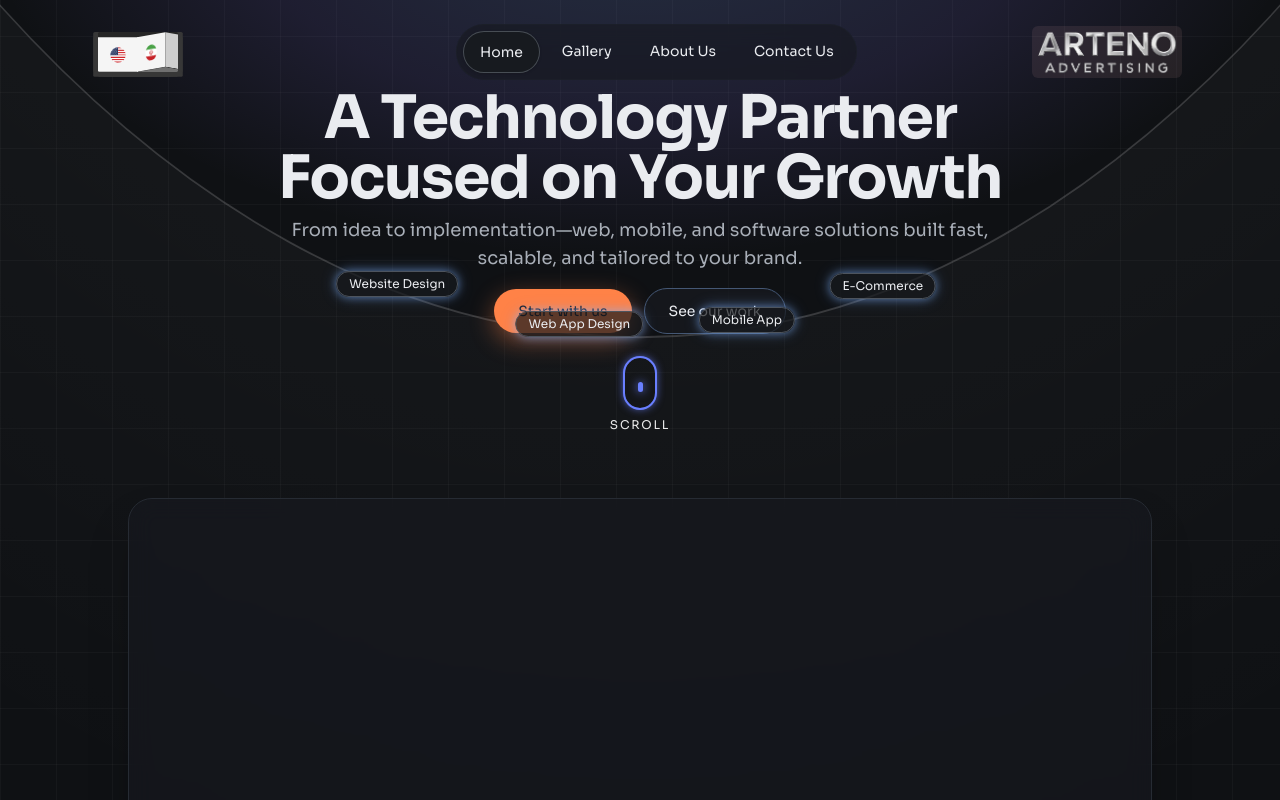
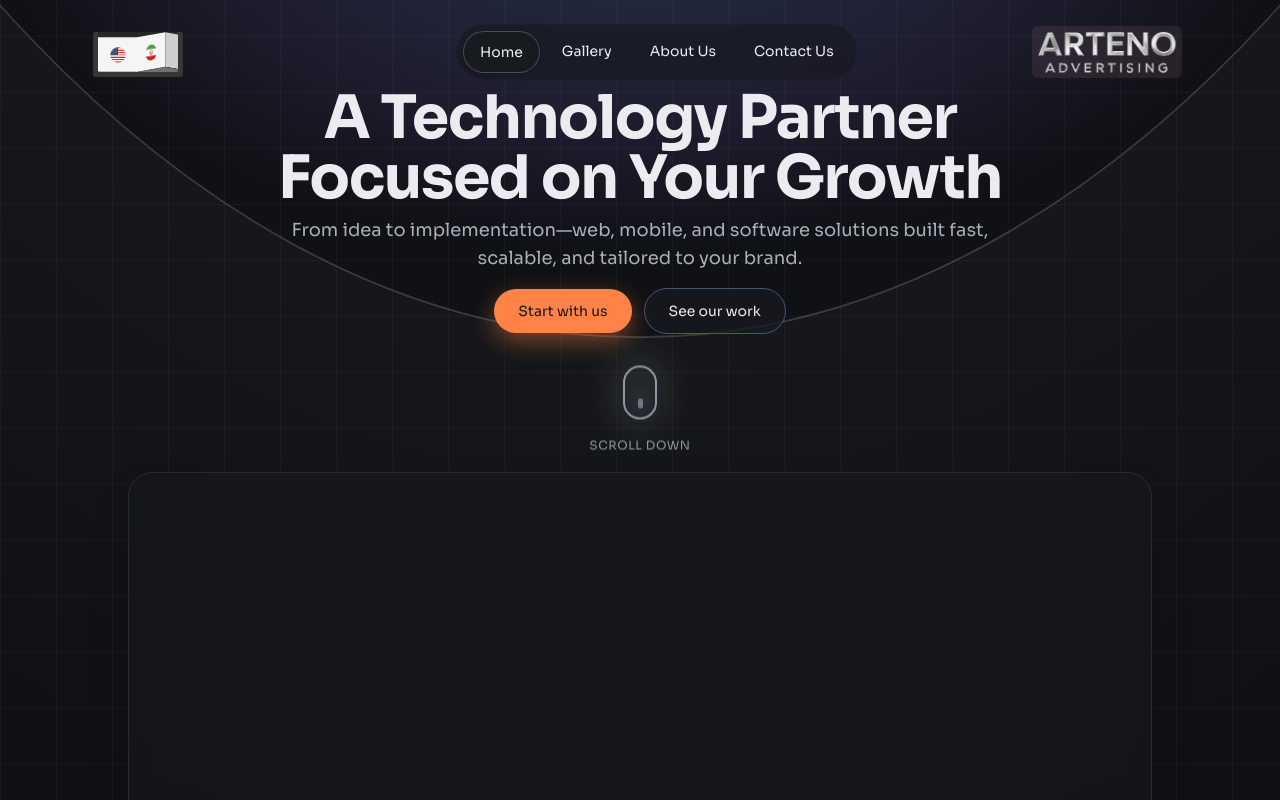
Before and after one commit to RazazanOfficial/company-portfolio, a Next.js app: page /en in a window 1280 px wide. Shown: the top 800 px of the page. Built offline with nearby package versions, Linux system fonts and the light colour scheme.

Commit message:
8- scroll down + svg hero done.

```diff
--- a/messages/en.json
+++ b/messages/en.json
@@ -26,6 +26,7 @@
     "why": {
       "title": "Why us?",
       "desc": "Clear process, modern stack, and brand-first execution that keeps quality and speed in balance."
-    }
+    },
+    "scroll": "Scroll Down"
   }
 }
--- a/messages/fa.json
+++ b/messages/fa.json
@@ -26,6 +26,6 @@
     "why": {
       "title": "چرا ما؟",
       "desc": "فرایند شفاف، تکنولوژی به‌روز و اجرای برندمحور که تعادل سرعت و کیفیت را حفظ می‌کند."
-    }
+    },"scroll":"اسکرول کنید"
   }
 }
--- a/src/app/[locale]/page.jsx
+++ b/src/app/[locale]/page.jsx
@@ -8,151 +8,16 @@ import HeroBackdrop from "@/components/HeroBackdrop";
 import ScrollDown from "@/components/ScrollDown";
 
 // === پیکربندی قابل‌تغییر ===
-const CHIP_CONFIG = {
-  count: 4, // تعداد چیپ‌ها
-  band: { start: 0.78, end: 1.0 }, // بخش پایین نیم‌دایره (0=بالا، 1=پایین)
-  fractions: [0.1, 0.38, 0.68, 0.9], // جای هر چیپ روی محور X داخل همان نوار (0 چپ ← 1 راست)
-  lift: 8, // فاصله از رینگ به سمت بالا (px)
-  offsets: [
-    // آفست دستی برای هر چیپ (px)
-    { x: 0, y: 0 },
-    { x: 6, y: -2 },
-    { x: -4, y: 0 },
-    { x: 0, y: 2 },
-  ],
-};
+
 
 export default function Page() {
   const locale = useLocale();
   const t = useTranslations("HomePage");
-  const tags = (t.raw?.("floatingTags") ?? []).slice(0, CHIP_CONFIG.count);
-
-  const [pts, setPts] = useState([]);
-
-  useEffect(() => {
-    const svg = document.getElementById("hero-arc-svg");
-    const path = document.getElementById("hero-arc-path");
-    if (!svg || !path) return;
-
-    const recompute = () => {
-      const ctm = svg.getScreenCTM();
-      if (!ctm) return;
-
-      const total = path.getTotalLength();
-      const pt = svg.createSVGPoint();
-
-      const vw = window.innerWidth;
-      const vh = window.innerHeight;
-
-      // 1) همهٔ نقاط قابل‌دیدن روی ویوپورت
-      const candidates = [];
-      const steps = 260;
-      for (let i = 0; i <= steps; i++) {
-        const len = (total * i) / steps;
-        const p = path.getPointAtLength(len);
-        pt.x = p.x;
-        pt.y = p.y;
-        const sp = pt.matrixTransform(ctm); // مختصات صفحه
-
-        const marginX = 12;
-        const insideX = sp.x >= -marginX && sp.x <= vw + marginX;
-        const insideY = sp.y >= 0 && sp.y <= vh;
-        if (insideX && insideY) {
-          candidates.push({ left: sp.x, top: sp.y });
-        }
-      }
-
-      if (candidates.length === 0) {
-        // fallback: چند نقطهٔ میانی
-        const samples = [0.35, 0.5, 0.65, 0.8].map((r) => {
-          const p = path.getPointAtLength(total * r);
-          pt.x = p.x;
-          pt.y = p.y;
-          const sp = pt.matrixTransform(ctm);
-          return { left: sp.x, top: sp.y };
-        });
-        setPts(samples.slice(0, CHIP_CONFIG.count));
-        return;
-      }
-
-      // 2) فقط «نوار پایینی» نیم‌دایره مطابق تنظیمات
-      const ys = candidates.map((c) => c.top);
-      const yMin = Math.min(...ys);
-      const yMax = Math.max(...ys);
-
-      const start = CHIP_CONFIG.band.start;
-      const end = CHIP_CONFIG.band.end;
-      const yStart = yMin + (yMax - yMin) * start;
-      const yEnd = yMin + (yMax - yMin) * end;
-
-      let bandPts = candidates.filter((c) => c.top >= yStart && c.top <= yEnd);
-
-      // اگر نوار خیلی لاغره، خودکار کمی پهن‌ترش کن
-      let widen = 0;
-      while (bandPts.length < CHIP_CONFIG.count && start - widen > 0.5) {
-        widen += 0.03;
-        const yS = yMin + (yMax - yMin) * Math.max(0, start - widen);
-        const yE = yMin + (yMax - yMin) * Math.min(1, end + widen);
-        bandPts = candidates.filter((c) => c.top >= yS && c.top <= yE);
-      }
-
-      bandPts.sort((a, b) => a.left - b.left);
-      const base =
-        bandPts.length >= CHIP_CONFIG.count
-          ? bandPts
-          : candidates.slice().sort((a, b) => a.left - b.left);
-
-      // 3) انتخاب دقیق هر چیپ با fractions + offsets + lift
-      const picked = [];
-      const n = base.length;
-      for (let i = 0; i < CHIP_CONFIG.count; i++) {
-        const f =
-          CHIP_CONFIG.fractions[i] ?? i / Math.max(1, CHIP_CONFIG.count - 1);
-        const idx = Math.max(0, Math.min(n - 1, Math.round(f * (n - 1))));
-        const off = CHIP_CONFIG.offsets[i] ?? { x: 0, y: 0 };
-        picked.push({
-          left: base[idx].left + off.x,
-          top: base[idx].top - CHIP_CONFIG.lift + off.y,
-        });
-      }
-
-      setPts(picked);
-    };
-
-    const ro = new ResizeObserver(recompute);
-    ro.observe(document.documentElement);
-    window.addEventListener("resize", recompute);
-    window.addEventListener("scroll", recompute, { passive: true });
-    recompute();
-
-    return () => {
-      ro.disconnect();
-      window.removeEventListener("resize", recompute);
-      window.removeEventListener("scroll", recompute);
-    };
-  }, []);
 
   return (
     <>
       {/* بک‌دراپ: SVG نیم‌دایره با idهای hero-arc-svg/hero-arc-path */}
       <HeroBackdrop />
-
-      {/* چیپ‌ها: نسبت به ویوپورت (مثل خود SVG) */}
-      <div className="pointer-events-none fixed inset-0 z-[999]">
-        {tags.map((txt, i) => {
-          const p = pts[i];
-          if (!p) return null;
-          return (
-            <div
-              key={i}
-              className="pill absolute -translate-x-1/2 -translate-y-1/2"
-              style={{ left: `${p.left}px`, top: `${p.top}px` }}
-            >
-              {txt}
-            </div>
-          );
-        })}
-      </div>
 
       {/* محتوای هیرو روی بک‌گراند */}
       <section className="relative z-20">
@@ -175,7 +40,7 @@ export default function Page() {
             </div>
           </header>
           <div className="w-full flex justify-center mt-6">
-            <ScrollDown />
+            <ScrollDown  colorClass="text-[var(--color-brand-500)]" label={t("scroll")}  />
           </div>
           {/* Mockup */}
           <div id="below-hero" className="relative mt-16">
--- a/src/components/ScrollDown.jsx
+++ b/src/components/ScrollDown.jsx
@@ -1,28 +1,61 @@
-// components/ScrollDown.jsx
+// File: components/ScrollDown.tsx
 "use client";
+import React from "react";
+import "@/styles/scrollDown.css";
 
-import { useEffect, useRef } from "react";
-import gsap from "gsap";
-import { ScrollTrigger } from "gsap/ScrollTrigger";
+export default function ScrollDown({
+  // لینک‌ها/هوور: آبی نرم
+  colorClass = "text-[var(--color-accent-cool)]",
 
-gsap.registerPlugin(ScrollTrigger);
+  label = "scroll",
+  className = "",
+  onClick,
+}) {
+  return (
+    <button
+      type="button"
+      onClick={onClick}
+      aria-label={label}
+      className={[
+        // سایز و فرم
+        "relative inline-flex h-[50px] w-[30px] items-center justify-center rounded-[30px]",
+        // مرز از روی رنگ جاری
+        "bg-transparent outline outline-2 outline-current",
+        // حرکت هم‌زمان کل موس + متن
+        "mouse-float",
+        // رنگ پذیرفته‌شده از بیرون
+        colorClass,
+        className,
+      ].join(" ")}
+    >
+      {/* لایه‌ی glow پشت موس (نرم و قابل‌تنظیم) */}
+      <span
+        aria-hidden
+        className={[
+          "pointer-events-none absolute -inset-4 -z-10 rounded-[36px]",
+          // هاله با رنگ جاری:
+          // لایه‌ی نیمه‌شفاف + بلر = gelow
+          "bg-current/15 blur-lg",
+        ].join(" ")}
+      />
 
-export default function ScrollDown({className}) {
+      {/* نَب داخل موس (غلتک) */}
+      <div
+        className={[
+          "h-[10px] w-[5px] rounded-[10px] bg-[currentColor]",
+          "scroll-nub-anim",
+          // drop-shadow سبُک‌تر از box-shadow روی المان متحرک
+          "[filter:drop-shadow(0_0_10px_currentColor)]",
+        ].join(" ")}
+      />
 
-  return (
-    <div className={`flex flex-col items-center ${className}`}>
-      <button
-        type="button"
-        aria-label="Scroll down"
-        className="w-[30px] h-[50px] rounded-[30px] flex items-center justify-center bg-transparent outline-none ring-2 ring-[rgb(105,127,255)] shadow-[0_0_10px_rgb(105,127,255)] relative"
+      {/* متن زیر موس؛ با خود دکمه حرکت می‌کنه */}
+      <span
+        aria-hidden
+        className="w-[102px] pointer-events-none absolute top-[140%] select-none text-xs uppercase tracking-wider text-[currentColor]"
       >
-        <div
-          className="w-[5px] h-[10px] rounded-[10px] bg-[rgb(105,127,255)] shadow-[0_0_10px_rgb(105,127,255)] translate-y-[40%]"
-        />
-      </button>
-      <span className="mt-2 text-[12px] uppercase tracking-[0.15em] text-white/90 select-none">
-        scroll
+        {label}
       </span>
-    </div>
+    </button>
   );
 }
--- /dev/null
+++ b/src/styles/scrollDown.css
@@ -0,0 +1,30 @@
+/* styles/mouse-scroll.css */
+
+/* Glow عمومی برای اجزای ثابت (در صورت نیاز) */
+.glow-current { box-shadow: 0 0 8px currentColor; }
+
+/* --- حرکت هم‌زمان برای کل موس + متن --- */
+@keyframes mouse-float-y {
+  0%   { transform: translate3d(0, 0%, 0); }
+  50%  { transform: translate3d(0, 24%, 0); } /* شدت حرکت کلی موس؛ 24% → 30/36% برای بیشتر */
+  100% { transform: translate3d(0, 0%, 0); }
+}
+.mouse-float {
+  animation: mouse-float-y 2s ease-in-out infinite; /* زمان و ease مشترک با غلتک */
+  will-change: transform;
+  transform: translateZ(0);
+  backface-visibility: hidden;
+}
+
+/* --- غلتک داخل موس: هماهنگ با بالا --- */
+@keyframes scroll-nub {
+  0%   { transform: translate3d(0, 10%, 0); opacity: 0.95; }
+  50%  { transform: translate3d(0, 135%, 0); opacity: 0.65; } /* مسیر بلندتر ولی هم‌زمان */
+  100% { transform: translate3d(0, 10%, 0); opacity: 0.95; }
+}
+.scroll-nub-anim {
+  animation: scroll-nub 2s ease-in-out infinite; /* دقیقاً همان duration/ease */
+  will-change: transform, opacity;
+  transform: translateZ(0);
+  backface-visibility: hidden;
+}
```
